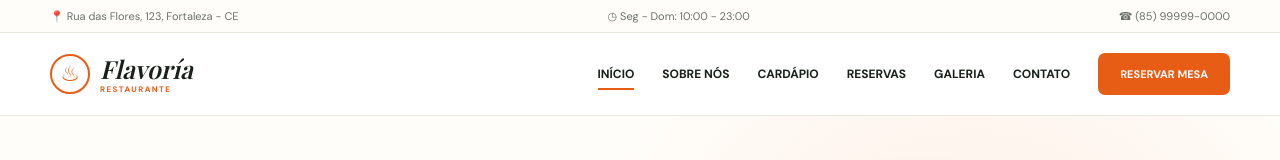
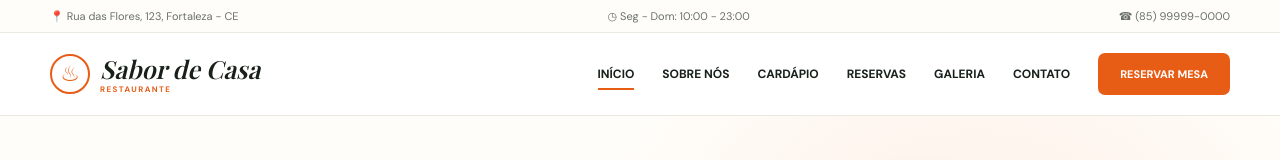
Before and after one commit to kairondutra/sabordecasa, a plain HTML site: page index.html in a window 1280 px wide. Shown: the top 160 px of the page. Drawn offline with nearby package versions, Linux system fonts and the light colour scheme; a web font is replaced by a local one.

Commit message:
fix: corrige identidade para Sabor de Casa
Co-authored-by: Copilot <223556219+Copilot@users.noreply.github.com>

```diff
--- a/index.html
+++ b/index.html
@@ -4,7 +4,7 @@
 <head>
     <meta charset="UTF-8">
     <meta name="viewport" content="width=device-width, initial-scale=1.0">
-    <title>Flavoría | Restaurante</title>
+    <title>Sabor de Casa | Restaurante</title>
     <link rel="stylesheet" href="css/reset.css">
     <link rel="stylesheet" href="css/landing.css">
     <link rel="preconnect" href="https://fonts.googleapis.com">
@@ -25,10 +25,10 @@
 
     <header class="cabecalho-site">
         <div class="container cabecalho-conteudo">
-            <a class="marca" href="index.html" aria-label="Flavoría início">
+            <a class="marca" href="index.html" aria-label="Sabor de Casa início">
                 <span class="marca-simbolo">♨</span>
                 <span>
-                    <strong>Flavoría</strong>
+                    <strong>Sabor de Casa</strong>
                     <small>RESTAURANTE</small>
                 </span>
             </a>
```
